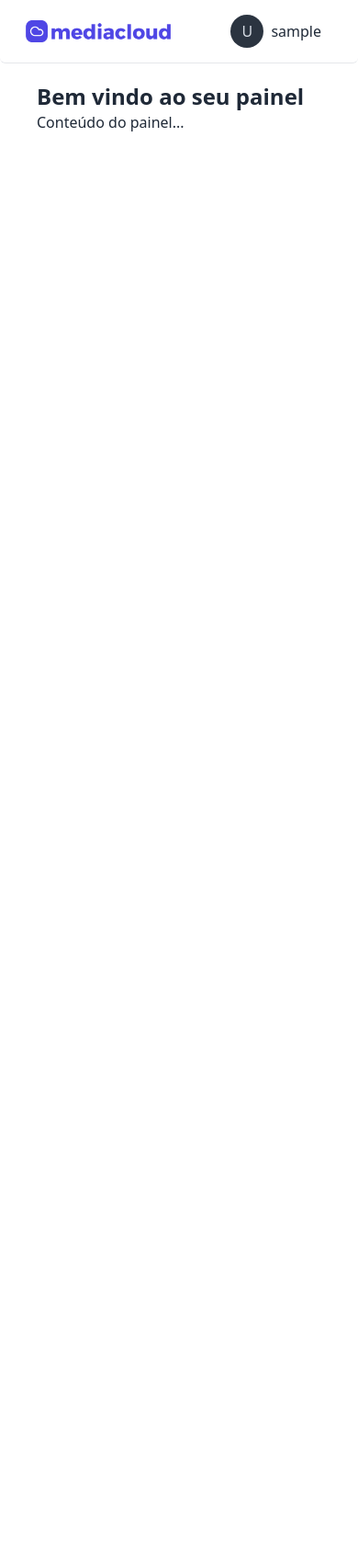
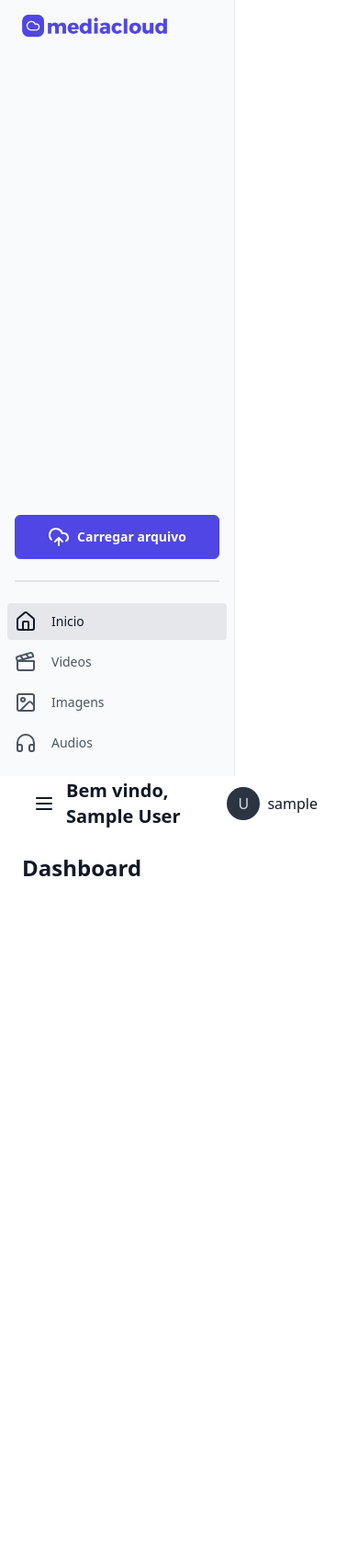
Before and after one commit to camposvictor/mediacloud, a Django app: page / in a window 390 px wide. Shown: the whole page at 92% size. Before the commit the page ends 143 px from the top, so only its background shows below. Run offline with Django 5.2, Linux system fonts and the light colour scheme; the visitor is signed in with stand-in values (Sample User, id 1); data that the repository does not hold is empty; some libraries are stand-ins or nearby versions.

Commit message:
feat: uploads

```diff
--- a/core/forms.py
+++ b/core/forms.py
@@ -14,8 +14,6 @@ class SignUpForm(UserCreationForm):
         model = CustomUser
         fields = ('username', 'name', 'email', 'password1', 'password2', 'profile_picture')
 
-
-
 class EditProfileForm(UserChangeForm):
     name = forms.CharField(max_length=100, help_text='Required. Inform your full name.')
     profile_picture = forms.ImageField(required=False, help_text='Optional. Upload your profile picture.')
@@ -25,8 +23,6 @@ class EditProfileForm(UserChangeForm):
         fields = ('username', 'name', 'profile_picture')
 
 class MediaFileForm(forms.ModelForm):
-    tags = forms.CharField(required=False, help_text='Optional. Add tags separated by commas.')
-
     class Meta:
         model = MediaFile
-        fields = ['file', 'media_type', 'description', 'tags']
+        fields = ['file', 'media_type']
--- a/core/templates/base/app_base.html
+++ b/core/templates/base/app_base.html
@@ -3,11 +3,92 @@
 
 
 {% block base_content %}
-<div class="flex flex-col h-screen">
-  <div class="flex  border-b py-2 px-5 rounded-box items-center justify-center">
+<div class="flex flex-row flex-wrap h-[100svh]">
+  <aside class="w-64 bg-gray-50  border-r h-[100svh] p-4 flex flex-col items-start">
     <div class="flex-1 px-2 lg:flex-none">
+      <a href="{% url 'dashboard' %}">
         <img src="{% static 'logo.png' %}" alt="MediaCloud Logo" class="h-6 w-auto">
+      </a>
     </div>
+    {% include 'components/upload_modal.html'%}
+
+    <span class="divider"></span>
+    <nav class="w-full">
+      <ul class="w-full space-y-1">
+        <li>
+          {% url 'dashboard' as dashboard_url %}
+          <a href="{{dashboard_url}}"
+            data-active="{% if request.get_full_path == dashboard_url %}true{% else %}false{% endif %}" class=" data-[active=true]:bg-gray-200 data-[active=true]:text-gray-900 flex text-sm font-medium items-center
+            transition text-gray-600 px-2 py-2 -translate-x-2 hover:bg-gray-200 w-[calc(100%+16px)] rounded">
+            <svg class='mr-4' xmlns="http://www.w3.org/2000/svg" width="24" height="24" viewBox="0 0 24 24" fill="none"
+              stroke="currentColor" stroke-width="2" stroke-linecap="round" stroke-linejoin="round"
+              class="lucide lucide-house">
+              <path d="M15 21v-8a1 1 0 0 0-1-1h-4a1 1 0 0 0-1 1v8" />
+              <path
+                d="M3 10a2 2 0 0 1 .709-1.528l7-5.999a2 2 0 0 1 2.582 0l7 5.999A2 2 0 0 1 21 10v9a2 2 0 0 1-2 2H5a2 2 0 0 1-2-2z" />
+            </svg>
+            Inicio
+          </a>
+        </li>
+        <li>
+          {% url 'videos' as videos_url %}
+          <a href="{{videos_url}}"
+            data-active="{% if request.get_full_path == videos_url %}true{% else %}false{% endif %}" class=" data-[active=true]:bg-gray-200 data-[active=true]:text-gray-900 flex text-sm font-medium items-center
+            transition text-gray-600 px-2 py-2 -translate-x-2 hover:bg-gray-200 w-[calc(100%+16px)] rounded">
+            <svg class="mr-4" xmlns="http://www.w3.org/2000/svg" width="24" height="24" viewBox="0 0 24 24" fill="none"
+              stroke="currentColor" stroke-width="2" stroke-linecap="round" stroke-linejoin="round"
+              class="lucide lucide-clapperboard">
+              <path d="M20.2 6 3 11l-.9-2.4c-.3-1.1.3-2.2 1.3-2.5l13.5-4c1.1-.3 2.2.3 2.5 1.3Z" />
+              <path d="m6.2 5.3 3.1 3.9" />
+              <path d="m12.4 3.4 3.1 4" />
+              <path d="M3 11h18v8a2 2 0 0 1-2 2H5a2 2 0 0 1-2-2Z" />
+            </svg>
+            Videos
+          </a>
+        </li>
+        <li>
+          {% url 'images' as images_url %}
+          <a href="{{images_url}}"
+            data-active="{% if request.get_full_path == images_url %}true{% else %}false{% endif %}" class=" data-[active=true]:bg-gray-200 data-[active=true]:text-gray-900 flex text-sm font-medium items-center
+            transition text-gray-600 px-2 py-2 -translate-x-2 hover:bg-gray-200 w-[calc(100%+16px)] rounded">
+            <svg class="mr-4" xmlns="http://www.w3.org/2000/svg" width="24" height="24" viewBox="0 0 24 24" fill="none"
+              stroke="currentColor" stroke-width="2" stroke-linecap="round" stroke-linejoin="round"
+              class="lucide lucide-image">
+              <rect width="18" height="18" x="3" y="3" rx="2" ry="2" />
+              <circle cx="9" cy="9" r="2" />
+              <path d="m21 15-3.086-3.086a2 2 0 0 0-2.828 0L6 21" />
+            </svg>
+            Imagens
+          </a>
+        </li>
+        <li>
+          {% url 'audios' as audios_url %}
+          <a href="{{audios_url}}"
+            data-active="{% if request.get_full_path == audios_url %}true{% else %}false{% endif %}" class=" data-[active=true]:bg-gray-200 data-[active=true]:text-gray-900 flex text-sm font-medium items-center
+            transition text-gray-600 px-2 py-2 -translate-x-2 hover:bg-gray-200 w-[calc(100%+16px)] rounded">
+            <svg class="mr-4" xmlns="http://www.w3.org/2000/svg" width="24" height="24" viewBox="0 0 24 24" fill="none"
+              stroke="currentColor" stroke-width="2" stroke-linecap="round" stroke-linejoin="round"
+              class="lucide lucide-headphones">
+              <path
+                d="M3 14h3a2 2 0 0 1 2 2v3a2 2 0 0 1-2 2H5a2 2 0 0 1-2-2v-7a9 9 0 0 1 18 0v7a2 2 0 0 1-2 2h-1a2 2 0 0 1-2-2v-3a2 2 0 0 1 2-2h3" />
+            </svg>
+            Audios
+          </a>
+        </li>
+      </ul>
+    </nav>
+  </aside>
+  <div class="flex flex-col flex-1 h-[100svh] px-6">
+    <header class="flex h-[60px] py-2 mb-6 rounded-box items-center justify-center">
+      <div class="flex-none lg:hidden">
+        <label for="my-drawer-3" aria-label="open sidebar" class="btn btn-square btn-ghost">
+          <svg xmlns="http://www.w3.org/2000/svg" fill="none" viewBox="0 0 24 24"
+            class="inline-block h-6 w-6 stroke-current">
+            <path stroke-linecap="round" stroke-linejoin="round" stroke-width="2" d="M4 6h16M4 12h16M4 18h16"></path>
+          </svg>
+        </label>
+      </div>
+      <h2 class="text-xl font-semibold ">Bem vindo, {{user.name}}</h2>
       <div class="flex flex-1 justify-end px-2">
         <div class="flex items-stretch">
           <div class="dropdown dropdown-end">
@@ -37,12 +118,12 @@
               </li>
             </ul>
           </div>
-
         </div>
       </div>
-  </div>
-  <main class="px-5">
-
+    </header>
+    <main>
       {% block content %} {% endblock %} {% endblock %}
     </main>
   </div>
+
+</div>
--- a/core/templates/base/base.html
+++ b/core/templates/base/base.html
@@ -9,6 +9,8 @@
   <title>MediaCloud | {% block title %}{% endblock %}</title>
   <script src="https://cdn.tailwindcss.com?plugins=typography,aspect-ratio,line-clamp,container-queries"></script>
   <link href="https://cdn.jsdelivr.net/npm/daisyui@4.12.10/dist/full.min.css" rel="stylesheet" type="text/css" />
+  <script src="https://unpkg.com/htmx.org@2.0.1"></script>
+  <script src="https://unpkg.com/htmx.org@1.9.12/dist/ext/response-targets.js"></script>
   <!-- --p: 262 50% 40%;
   /* primary focus */
   --pf: 262 80% 40%;
@@ -63,7 +65,7 @@
   /* base 300 */
   --b3: 219 18% 15%;
   /* base content */
-  --bc: 220 13% 69%; -->
+  --bc: 21.01% 0.032 264.66 -->
   <style>
     [data-theme='light'] {
       --rounded-box: 6px;
@@ -76,12 +78,36 @@
       --border-btn: 1px;
       --tab-border: 1px;
       --tab-radius: 0.5rem;
+      --p: 51.06% 0.23 276.97;
+      --pf: 45.68% 0.215 277.02;
+      --pc: 100% 0 0;
+      --bc: 21.01% 0.032 264.66
     }
   </style>
 </head>
 
-<body>
+<body hx-headers='{"X-CSRFToken": "{{ csrf_token }}"}'>
+  {% if messages %}
+  <ul id="messages">
+    <div class="toast toast-top toast-center">
+      {% for message in messages %}
+      <div class="text-sm font-medium text-white bg-gray-800 rounded p-2">
+        <span>{{message}}</span>
+      </div>
+      {% endfor %}
+    </div>
+  </ul>
+  {% endif %}
   <main>
     {% block base_content %}
     {% endblock %}
   </main>
+  <script>
+    document.addEventListener("DOMContentLoaded", function () {
+      const messagesContainer = document.querySelector("#messages");
+      setTimeout(() => {
+        messagesContainer.remove();
+      }, 2000);
+    });
+  </script>
+</body>
--- /dev/null
+++ b/core/templates/components/upload_modal.html
@@ -0,0 +1,51 @@
+{% load static %}
+
+<button class="btn btn-primary mt-6 w-full" onclick="openModal()">
+  <svg xmlns="http://www.w3.org/2000/svg" width="24" height="24" viewBox="0 0 24 24" fill="none" stroke="currentColor"
+    stroke-width="2" stroke-linecap="round" stroke-linejoin="round" class="lucide lucide-cloud-upload">
+    <path d="M12 13v8" />
+    <path d="M4 14.899A7 7 0 1 1 15.71 8h1.79a4.5 4.5 0 0 1 2.5 8.242" />
+    <path d="m8 17 4-4 4 4" />
+  </svg>
+  Carregar arquivo
+</button>
+
+<dialog id="my_modal_1" class="modal">
+  <div class="modal-box" hx-ext="response-targets">
+    <h3 class="text-lg font-bold mb-4">Carregar Arquivo</h3>
+    <form class="w-full" enctype="multipart/form-data" hx-target-error='#upload-form-alert' hx-swap='outerHTML'
+      hx-trigger="submit" hx-post="{% url 'upload_media' %}" id="upload_form" hx-indicator="#upload-loading">
+      <span id="upload-form-alert"></span>
+      <div class="drop-zone w-full h-40 flex items-center justify-center rounded-lg border-2 border-dashed">
+        <div class="drop-zone__prompt flex flex-col items-center text-gray-500">
+          <svg xmlns="http://www.w3.org/2000/svg" width="48" height="48" viewBox="0 0 24 24" fill="none"
+            stroke="currentColor" stroke-width="2" stroke-linecap="round" stroke-linejoin="round"
+            class="lucide lucide-cloud-upload">
+            <path d="M12 13v8" />
+            <path d="M4 14.899A7 7 0 1 1 15.71 8h1.79a4.5 4.5 0 0 1 2.5 8.242" />
+            <path d="m8 17 4-4 4 4" />
+          </svg>
+          <span class="text-center">
+            Solte o arquivo aqui ou <button type="button" class="btn btn-link px-1">Escolher arquivo</button>
+          </span>
+        </div>
+        <input type="file" name="file" class="drop-zone__input hidden">
+      </div>
+    </form>
+    <div class="flex justify-between text-gray-600 text-sm mt-1">
+      <p>Suporta aúdios, videos, imagens</p>
+      <p>Tamanho máximo: 10MB</p>
+    </div>
+    <div class="modal-action">
+      <form method="dialog" id="modal_form">
+        <button class="btn" form="modal_form">Fechar</button>
+      </form>
+      <button type="submit" class="btn btn-primary btn-upload" form="upload_form" disabled>
+        <span class="loading loading-sm loading-spinner hidden [&.htmx-request]:block" id="upload-loading"></span>
+        Carregar
+      </button>
+    </div>
+  </div>
+</dialog>
+
+<script src="{% static 'js/upload.js' %}"></script>
--- a/core/templates/dashboard.html
+++ b/core/templates/dashboard.html
@@ -5,11 +5,13 @@
 {% block content %}
 
 
-<!-- Main Content -->
-<div class="flex-1 p-5">
-  <!-- Your dashboard content goes here -->
-  <h1 class="text-2xl font-bold">Bem vindo ao seu painel</h1>
-  <p>Conteúdo do painel...</p>
+
+
+<div class="flex-1">
+  <h1 class="text-2xl font-bold">Dashboard</h1>
+  {% for media in media_files %}
+  <li>{{media.file.name}}</li>
+  {% endfor %}
 </div>
 </div>
 {% endblock %}
--- a/core/urls.py
+++ b/core/urls.py
@@ -8,6 +8,9 @@ urlpatterns = [
     path('edit-profile/', views.edit_profile_view, name='edit_profile'),
     path('logout/', auth_views.LogoutView.as_view(next_page='/login'), name='logout'),
     path('', views.dashboard, name='dashboard'),
+    path('videos', views.videos, name='videos'),
+    path('images', views.images, name='images'),
+    path('audios', views.audios, name='audios'),
     path('upload/', views.upload_media_view, name='upload_media'),
     path('media/<int:pk>/', views.view_media_view, name='view_media'),
     path('media/<int:pk>/edit/', views.edit_media_view, name='edit_media'),
--- a/core/views.py
+++ b/core/views.py
@@ -7,10 +7,29 @@ from django.contrib import messages
 from .forms import MediaFileForm
 from .models import MediaFile
 from django.db.models import Q
+from django.http import HttpResponseRedirect, HttpResponse
+from django.urls import reverse
+
 
 @login_required
 def dashboard(request):
-    return render(request, 'dashboard.html')
+    media_files = MediaFile.objects.all()
+    media_type = request.GET.get('type')
+    if media_type:
+        media_files = media_files.filter(media_type=media_type)
+    return render(request, 'dashboard.html', {'media_files': media_files})
+
+@login_required
+def videos(request):
+    return render(request, 'videos.html')
+
+@login_required
+def images(request):
+    return render(request, 'images.html')
+
+@login_required
+def audios(request):
+    return render(request, 'audios.html')
 
 def login_view(request):
     if request.method == 'POST':
@@ -24,7 +43,7 @@ def login_view(request):
                 return redirect('dashboard')
     else:
         form = AuthenticationForm()
-    return render(request, 'login.html', {'form': form})
+    return render(request, 'auth/login.html', {'form': form})
 
 def register_view(request):
     if request.method == 'POST':
@@ -35,7 +54,7 @@ def register_view(request):
             return redirect('dashboard')
     else:
         form = SignUpForm()
-    return render(request, 'register.html', {'form': form})
+    return render(request, 'auth/register.html', {'form': form})
 
 @login_required
 def edit_profile_view(request):
@@ -48,21 +67,36 @@ def edit_profile_view(request):
     else:
         form = EditProfileForm(instance=request.user)
 
-    return render(request, 'edit_profile.html', {'form': form})
+    return render(request, 'auth/edit_profile.html', {'form': form})
 
-@login_required
 def upload_media_view(request):
-    if request.method == 'POST':
-        form = MediaFileForm(request.POST, request.FILES)
-        if form.is_valid():
-            media_file = form.save(commit=False)
-            media_file.user = request.user
-            media_file.save()
-            messages.success(request, 'Arquivo enviado com sucesso!')
-            return redirect('dashboard')
-    else:
-        form = MediaFileForm()
-    return render(request, 'upload_media.html', {'form': form})
+    if request.method == 'POST' and request.FILES.get('file'):
+        uploaded_file = request.FILES['file']
+
+        if uploaded_file.size > 5 * 1024 * 1024:
+            return HttpResponse("<span id='upload-form-alert' class='alert alert-error my-2'>O arquivo excede o tamanho máximo de 10MB", status=400)
+        if uploaded_file.content_type.startswith('image/'):
+            media_type = 'image'
+        elif uploaded_file.content_type.startswith('audio/'):
+            media_type = 'audio'
+        elif uploaded_file.content_type.startswith('video/'):
+            media_type = 'video'
+        else:
+            return HttpResponse("<span id='upload-form-alert' class='alert alert-error my-2'>Tipo de arquivo não suportado.</span>", status=400)
+
+        media_file = MediaFile.objects.create(
+            user=request.user,
+            file=uploaded_file,
+            media_type=media_type
+        )
+
+        messages.success(request, f"{media_file.get_file_name()} carregado com sucesso")
+        response = HttpResponse()
+        response["HX-Redirect"] = '/'
+        return response
+
+    return HttpResponse("<span id='upload-form-alert' class='alert alert-error my-2'>Ocorreu um erro inesperado.", status=400)
+
 
 @login_required
 def edit_media_view(request, pk):
--- /dev/null
+++ b/static/js/upload.js
@@ -0,0 +1,103 @@
+const PROMPT_HTML = `
+<div class="drop-zone__prompt flex flex-col items-center text-gray-500">
+  <svg xmlns="http://www.w3.org/2000/svg" width="48" height="48" viewBox="0 0 24 24" fill="none"
+    stroke="currentColor" stroke-width="2" stroke-linecap="round" stroke-linejoin="round"
+    class="lucide lucide-cloud-upload">
+    <path d="M12 13v8" />
+    <path d="M4 14.899A7 7 0 1 1 15.71 8h1.79a4.5 4.5 0 0 1 2.5 8.242" />
+    <path d="m8 17 4-4 4 4" />
+  </svg>
+  <span class="text-center">
+    Solte o arquivo aqui ou <button type="button" class="btn btn-link px-1">Escolher arquivo</button>
+  </span>
+</div>`;
+
+document.addEventListener('DOMContentLoaded', () => {
+  initializeDropZones();
+});
+
+function initializeDropZones() {
+  document.querySelectorAll(".drop-zone__input").forEach(fileInput => {
+    const dropZone = fileInput.closest(".drop-zone");
+    const uploadButton = document.querySelector(".btn-upload");
+
+    setUpEventListeners(fileInput, dropZone, uploadButton);
+  });
+}
+
+function setUpEventListeners(fileInput, dropZone, uploadButton) {
+  dropZone.addEventListener("click", () => fileInput.click());
+  fileInput.addEventListener("change", () => handleFileChange(fileInput, dropZone, uploadButton));
+  dropZone.addEventListener("dragover", event => handleDragOver(event, dropZone));
+  dropZone.addEventListener("dragleave", () => handleDragLeave(dropZone));
+  dropZone.addEventListener("drop", event => handleFileDrop(event, fileInput, dropZone, uploadButton));
+}
+
+function handleFileChange(fileInput, dropZone, uploadButton) {
+  if (fileInput.files.length) {
+    updateFileName(dropZone, fileInput.files[0]);
+    enableUploadButton(uploadButton);
+  } else {
+    disableUploadButton(uploadButton);
+    restoreDropZonePrompt(dropZone);
+  }
+}
+
+function handleDragOver(event, dropZone) {
+  event.preventDefault();
+  dropZone.classList.add("border-indigo-600");
+}
+
+function handleDragLeave(dropZone) {
+  dropZone.classList.remove("border-indigo-600");
+}
+
+function handleFileDrop(event, fileInput, dropZone, uploadButton) {
+  event.preventDefault();
+  if (event.dataTransfer.files.length) {
+    fileInput.files = event.dataTransfer.files;
+    updateFileName(dropZone, event.dataTransfer.files[0]);
+    enableUploadButton(uploadButton);
+  }
+  dropZone.classList.remove("border-indigo-600");
+}
+
+function updateFileName(dropZone, file) {
+  removeElement(dropZone, ".drop-zone__prompt");
+  const fileNameElement = getOrCreateFileNameElement(dropZone);
+  fileNameElement.textContent = file.name;
+}
+
+function getOrCreateFileNameElement(dropZone) {
+  let fileNameElement = dropZone.querySelector(".drop-zone__filename");
+  if (!fileNameElement) {
+    fileNameElement = document.createElement("div");
+    fileNameElement.classList.add("drop-zone__filename");
+    dropZone.appendChild(fileNameElement);
+  }
+  return fileNameElement;
+}
+
+function restoreDropZonePrompt(dropZone) {
+  removeElement(dropZone, ".drop-zone__filename");
+  if (!dropZone.querySelector(".drop-zone__prompt")) {
+    dropZone.insertAdjacentHTML('beforeend', PROMPT_HTML);
+  }
+}
+
+function removeElement(container, selector) {
+  const element = container.querySelector(selector);
+  if (element) element.remove();
+}
+
+function enableUploadButton(button) {
+  button.disabled = false;
+}
+
+function disableUploadButton(button) {
+  button.disabled = true;
+}
+
+function openModal() {
+  document.getElementById("my_modal_1").showModal();
+}
```
Also changed, not shown: core/models.py (+2 -7 lines), core/templates/audios.html (added, +15 -0 lines), core/templates/images.html (added, +15 -0 lines), core/templates/videos.html (added, +15 -0 lines), core/migrations/0003_remove_mediafile_core_mediaf_descrip_881dc0_idx_and_more.py (added), core/migrations/0004_alter_mediafile_file.py (added), core/templates/auth/edit_profile.html (renamed from core/templates/edit_profile.html), core/templates/auth/login.html (renamed from core/templates/login.html), core/templates/auth/register.html (renamed from core/templates/register.html), mediacloud/settings.py (line endings or trailing spaces). Lines whose indentation alone changed are shown as unchanged.
